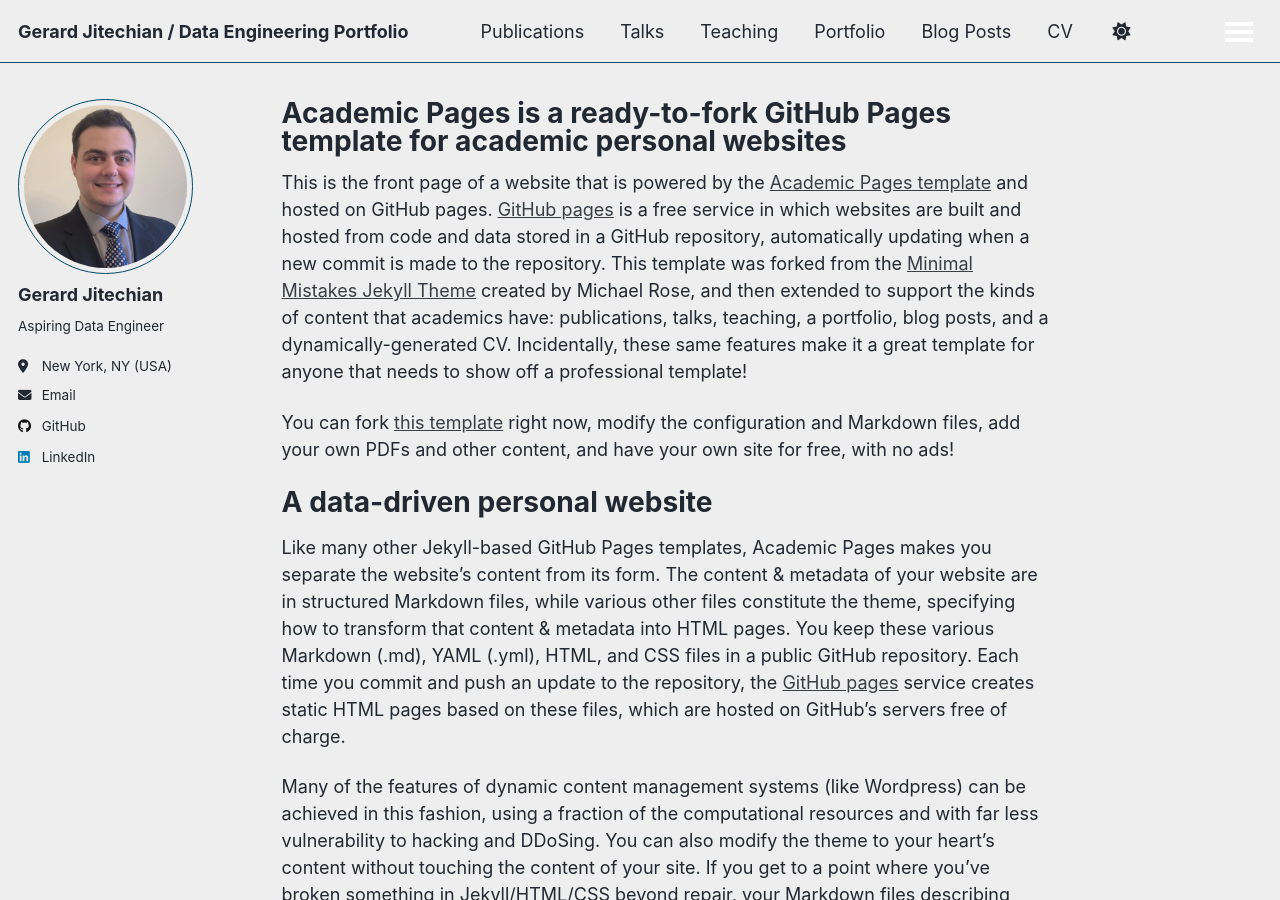
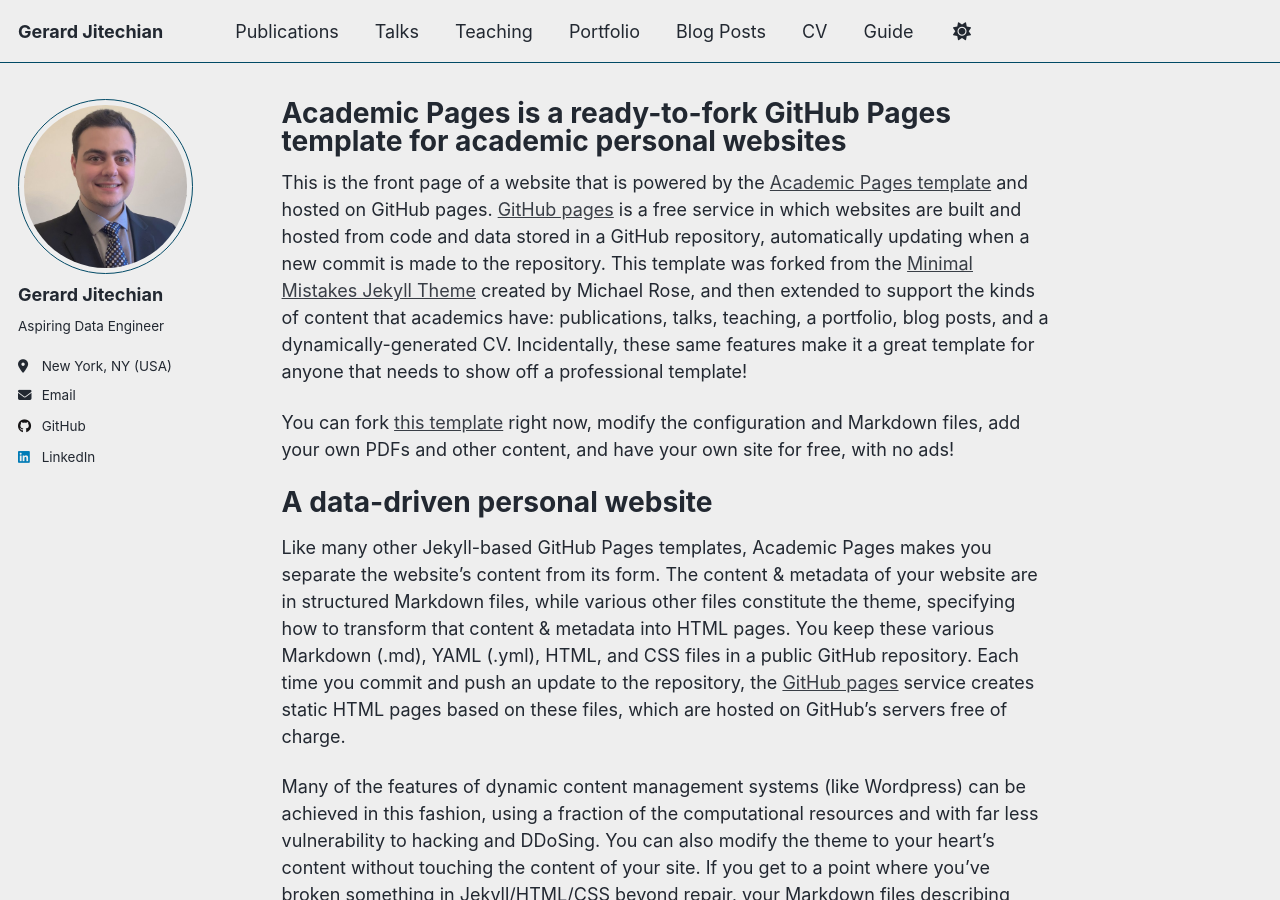
Before and after one commit to gerardjitechian/gerardjitechian.github.io, a Jekyll site: the page built from _pages/about.md, in a window 1280 px wide and 900 px high. Built offline with Jekyll 4.4.1, drawn with Linux system fonts in a browser that asks for light colours; a script that is not in the unit is left out.

Commit message:
Update _config.yml

```diff
--- a/_config.yml
+++ b/_config.yml
@@ -9,7 +9,7 @@
 # Basic Site Settings
 locale                   : "en-US"
 site_theme               : "air" # Currently available options are "default", "air"
-title                    : "Gerard Jitechian / Data Engineering Portfolio"
+title                    : "Gerard Jitechian"
 title_separator          : "-"
 name                     : &name "Gerard Jitechian"
 description              : &description "Aspiring Data Engineer | Biomedical Informatics & EMR background | NYC-based"
```
